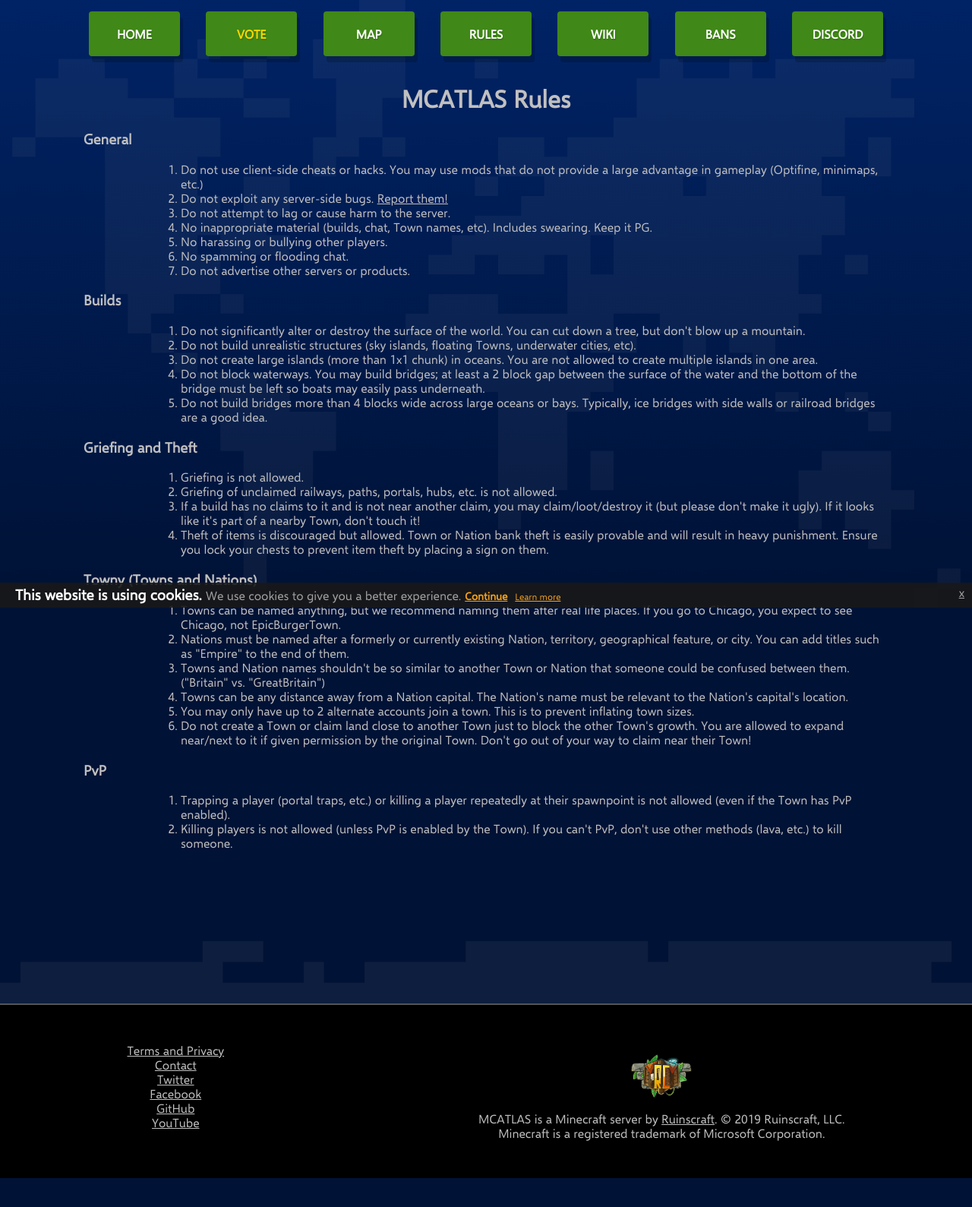
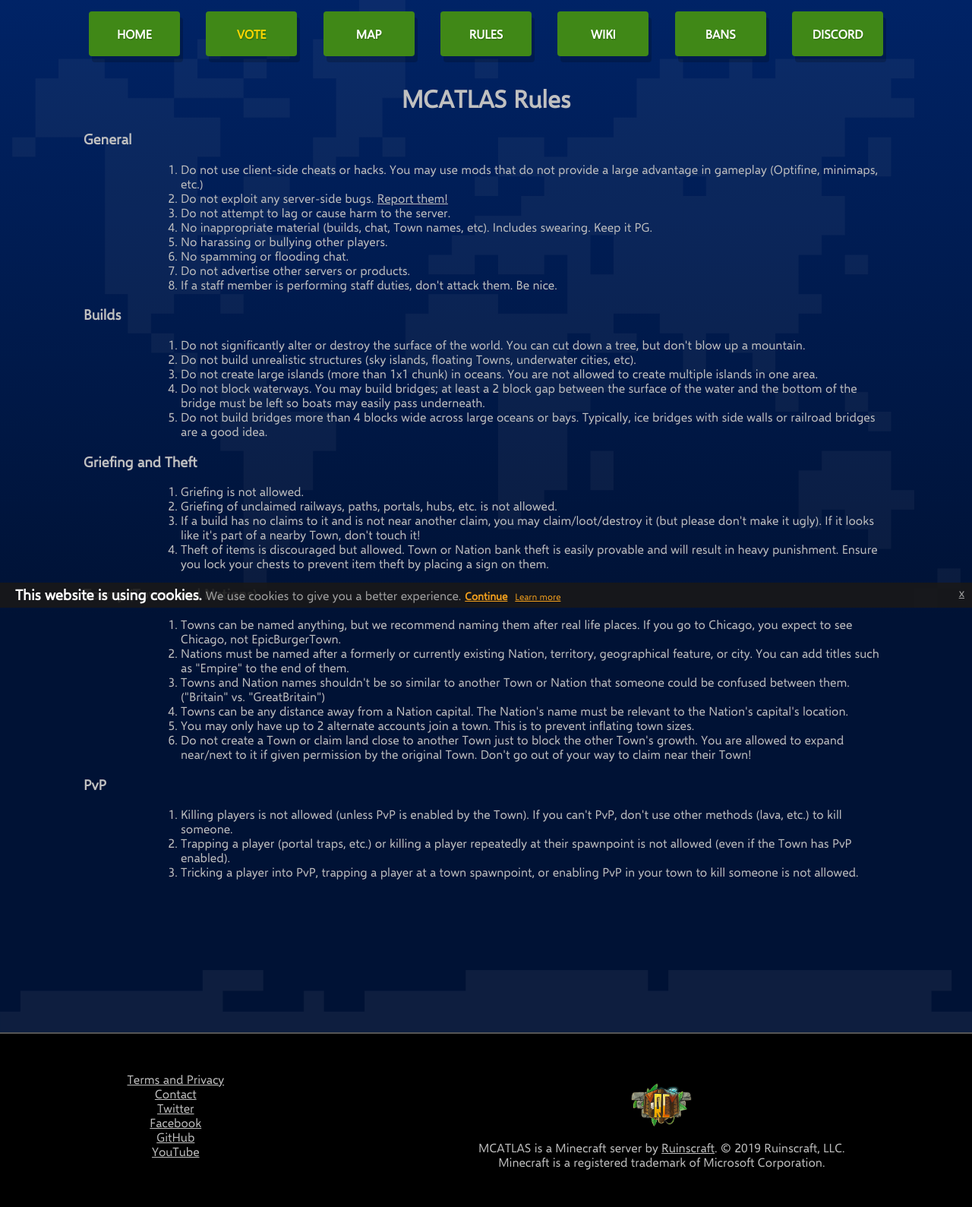
Before and after one commit to Tominous/mcatlas.net, a PHP site: page /rules in a window 1280 px wide. Shown: the whole page at 76% size. Before the commit the page ends 1551 px from the top, so only its background shows below. Run offline with PHP 8.4, Linux system fonts and the light colour scheme.

Commit message:
update rules

```diff
--- a/rules.php
+++ b/rules.php
@@ -19,6 +19,7 @@
 					<li class="rule-list-entry">No harassing or bullying other players.</li>
 					<li class="rule-list-entry">No spamming or flooding chat.</li>
 					<li class="rule-list-entry">Do not advertise other servers or products.</li>
+					<li class="rule-list-entry">If a staff member is performing staff duties, don't attack them. Be nice.</li>
 				</ol>
 				<h3>Builds</h3>
 				<ol id="rule-list">
@@ -46,8 +47,9 @@
 				</ol>
 				<h3>PvP</h3>
 				<ol id="rule-list">
+					<li class="rule-list-entry">Killing players is not allowed (unless PvP is enabled by the Town). If you can't PvP, don't use other methods (lava, etc.) to kill someone.</li>
 					<li class="rule-list-entry">Trapping a player (portal traps, etc.) or killing a player repeatedly at their spawnpoint is not allowed (even if the Town has PvP enabled).</li>
-					<li class="rule-list-entry">Killing players is not allowed (unless PvP is enabled by the Town). If you can't PvP, don't use other methods (lava, etc.) to kill someone.</li>
+					<li class="rule-list-entry">Tricking a player into PvP, trapping a player at a town spawnpoint, or enabling PvP in your town to kill someone is not allowed.</li>
 				</ol>
 			</div>
 		</div>
```
